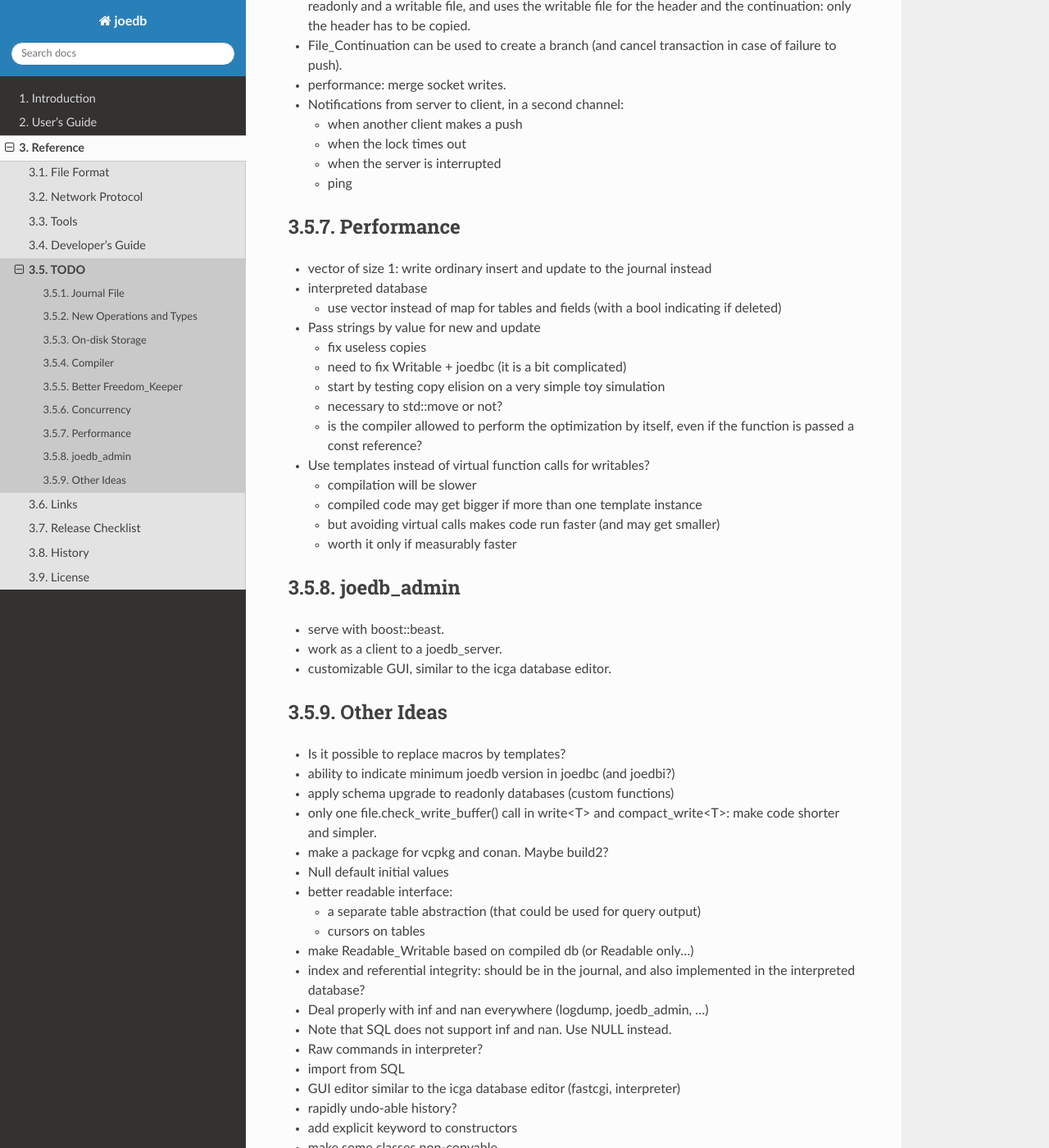
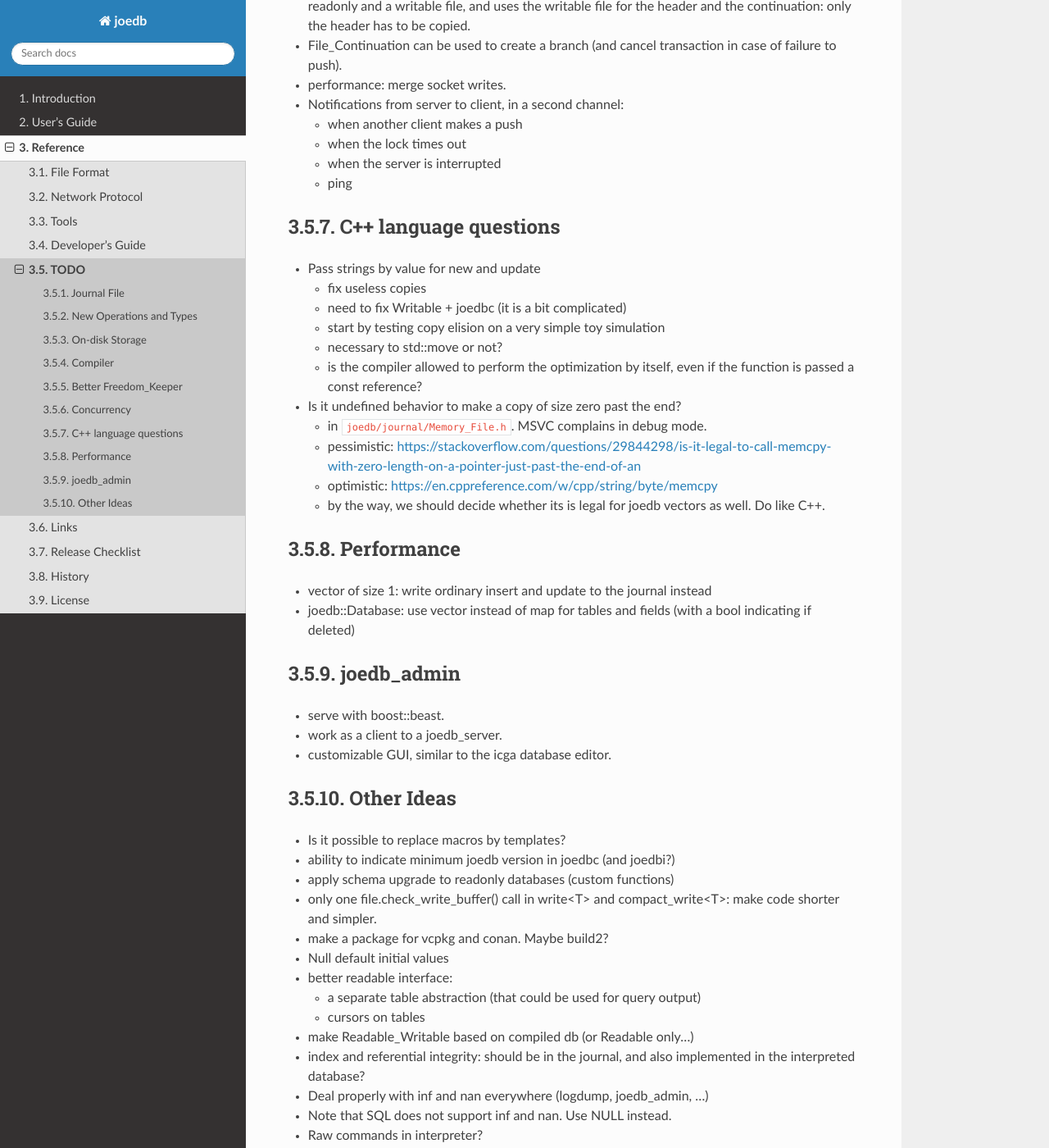
Before and after one commit to Remi-Coulom/joedb, a Sphinx documentation site: the page built from doc/source/todo.rst, in a window 1280 px wide and 1400 px high, scrolled down 2397 px. Shown: the whole window at 82% size. Built offline with Sphinx 7.4.7 and the Read the Docs theme 2.0.0, drawn with Linux system fonts in a browser that asks for light colours; formulas are drawn with MathJax 3.

Commit message:
C++ questions

```diff
--- a/doc/source/todo.rst
+++ b/doc/source/todo.rst
@@ -120,14 +120,8 @@ Concurrency
   - when the server is interrupted
   - ping
 
-Performance
------------
-
-- vector of size 1: write ordinary insert and update to the journal instead
-
-- interpreted database
-
-  - use vector instead of map for tables and fields (with a bool indicating if deleted)
+C++ language questions
+----------------------
 
 - Pass strings by value for new and update
 
@@ -138,12 +132,20 @@ Performance
   - is the compiler allowed to perform the optimization by itself, even if
     the function is passed a const reference?
 
-- Use templates instead of virtual function calls for writables?
+- Is it undefined behavior to make a copy of size zero past the end?
 
-  - compilation will be slower
-  - compiled code may get bigger if more than one template instance
-  - but avoiding virtual calls makes code run faster (and may get smaller)
-  - worth it only if measurably faster
+  - in ``joedb/journal/Memory_File.h``. MSVC complains in debug mode.
+  - pessimistic: https://stackoverflow.com/questions/29844298/is-it-legal-to-call-memcpy-with-zero-length-on-a-pointer-just-past-the-end-of-an
+  - optimistic: https://en.cppreference.com/w/cpp/string/byte/memcpy
+  - by the way, we should decide whether its is legal for joedb vectors as
+    well. Do like C++.
+
+Performance
+-----------
+
+- vector of size 1: write ordinary insert and update to the journal instead
+- joedb::Database: use vector instead of map for tables and fields (with a bool
+  indicating if deleted)
 
 joedb_admin
 -----------
```
